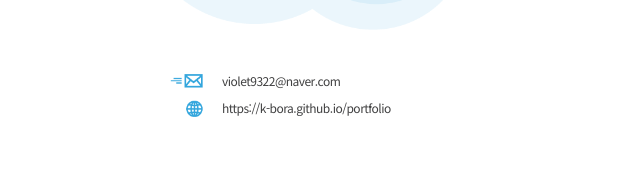
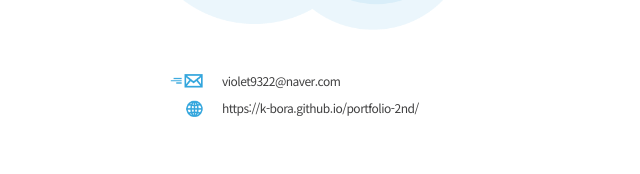
Before and after one commit to k-bora/portfolio-1st, a plain HTML site: page index.html in a window 1280 px wide. Shown: the part 1173-1347 px from the top of the page, 33-673 px from the left. Drawn offline with nearby package versions, Linux system fonts and the light colour scheme.

Commit message:
Update index.html

```diff
--- a/index.html
+++ b/index.html
@@ -81,7 +81,7 @@
             </p>
             <p class="about_text_in02 gray">
                 <a href="mailto:violet9322@naver.com">violet9322@naver.com</a><br>
-                <a href="https://k-bora.github.io/portfolio">https://k-bora.github.io/portfolio</a><br>
+                <a href="https://k-bora.github.io/portfolio-2nd/">https://k-bora.github.io/portfolio-2nd/</a><br>
             </p>
             <p class="about_text_in03 gray">
                 경기산업기술교육센터 웹퍼블리셔 과정 수료<br><br>
```
